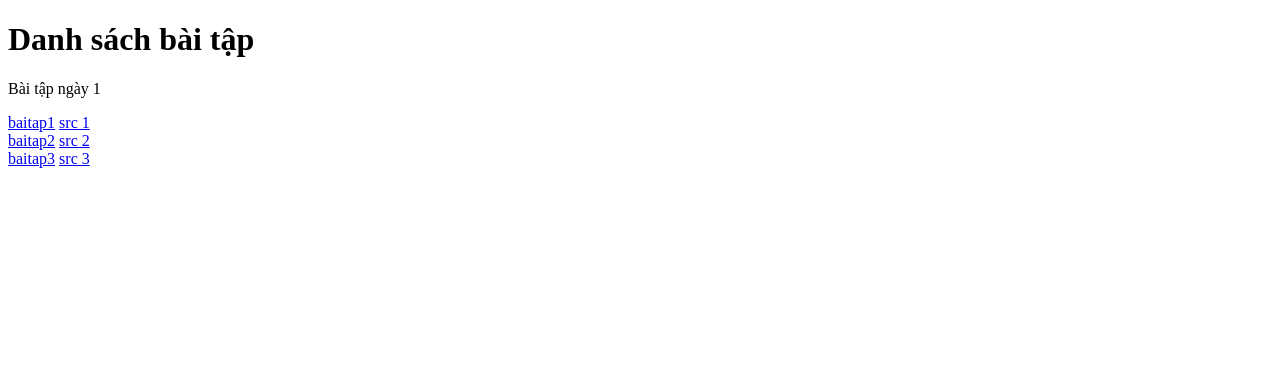
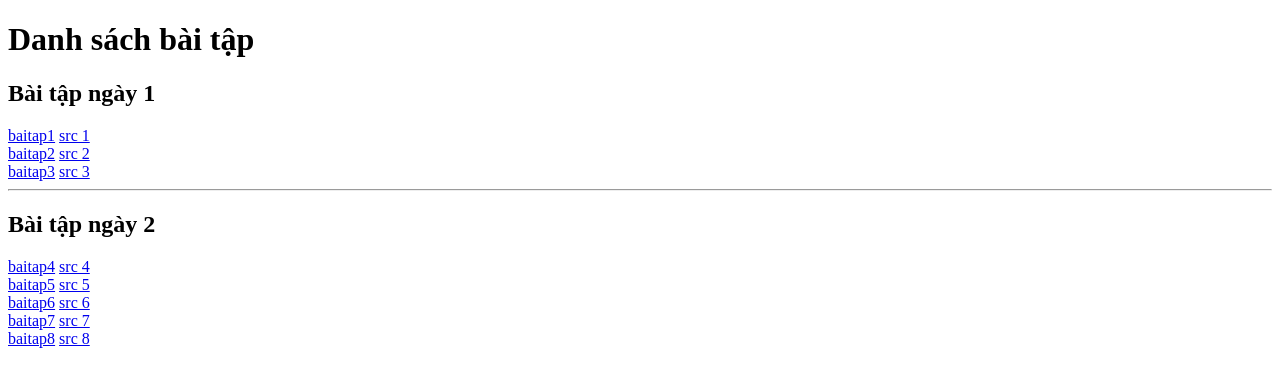
Before and after one commit to gbao2k7/k2-fullstack, a plain HTML site: page index.html in a window 1280 px wide. Drawn offline with Linux system fonts and the light colour scheme.

Commit message:
update General

```diff
--- a/index.html
+++ b/index.html
@@ -7,7 +7,7 @@
 </head>
 <body>
     <h1> Danh sách bài tập</h1>
-    <p> Bài tập ngày 1 </p>
+    <h2> Bài tập ngày 1 </h2>
     <a href="https://gbao2k7.github.io/k2-fullstack/day-1/ex1/index.html">baitap1</a>
     <a href="https://github.com/gbao2k7/k2-fullstack/blob/main/day-1/ex1/index.html">src 1</a>
     <br>
@@ -16,5 +16,22 @@
     <br>
      <a href="https://gbao2k7.github.io/k2-fullstack/day-3/index.html">baitap3</a>
      <a href="https://github.com/gbao2k7/k2-fullstack/blob/main/day-3/index.html">src 3</a>
+     <hr>
+    <h2> Bài tập ngày 2</h2>
+    <a href="https://gbao2k7.github.io/k2-fullstack/day-4/index.html">baitap4</a>
+    <a href="https://github.com/gbao2k7/k2-fullstack/blob/main/day-4/index.html">src 4</a>
+    <br>
+     <a href="https://gbao2k7.github.io/k2-fullstack/day-5/index.html">baitap5</a>
+     <a href="https://github.com/gbao2k7/k2-fullstack/blob/main/day-5/index.html">src 5</a>
+    <br>
+     <a href="https://gbao2k7.github.io/k2-fullstack/day-6/index.html">baitap6</a>
+     <a href="https://github.com/gbao2k7/k2-fullstack/blob/main/day-6/index.html">src 6</a>
+     <br>
+     <a href="https://gbao2k7.github.io/k2-fullstack/day-7/ex1/index.html">baitap7</a>
+    <a href="https://github.com/gbao2k7/k2-fullstack/blob/main/day-7/index.html">src 7</a>
+    <br>
+     <a href="https://gbao2k7.github.io/k2-fullstack/day-8/index.html">baitap8</a>
+     <a href="https://github.com/gbao2k7/k2-fullstack/blob/main/day-8/index.html">src 8</a>
+
 </body>
 </html>
```
Also changed, not shown: day-8/index.html (+8 -7 lines).
